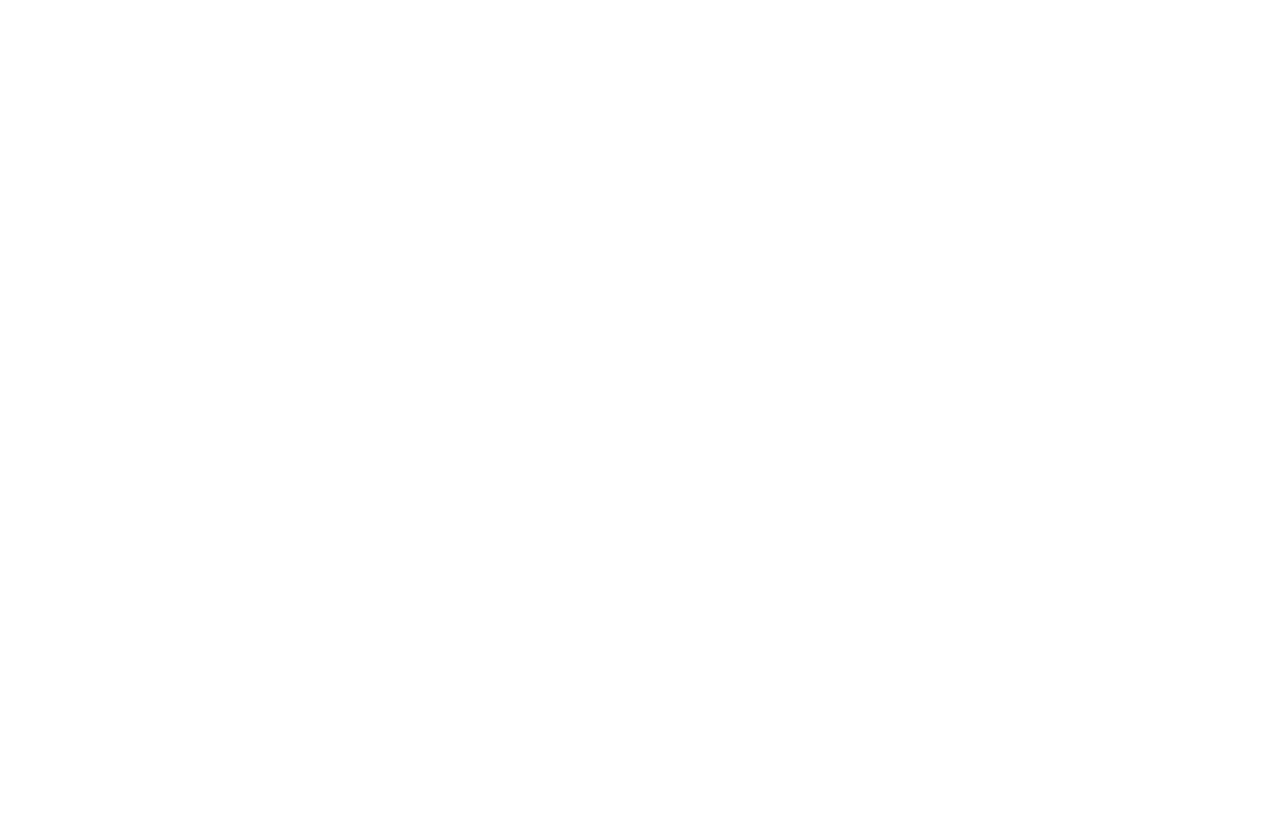
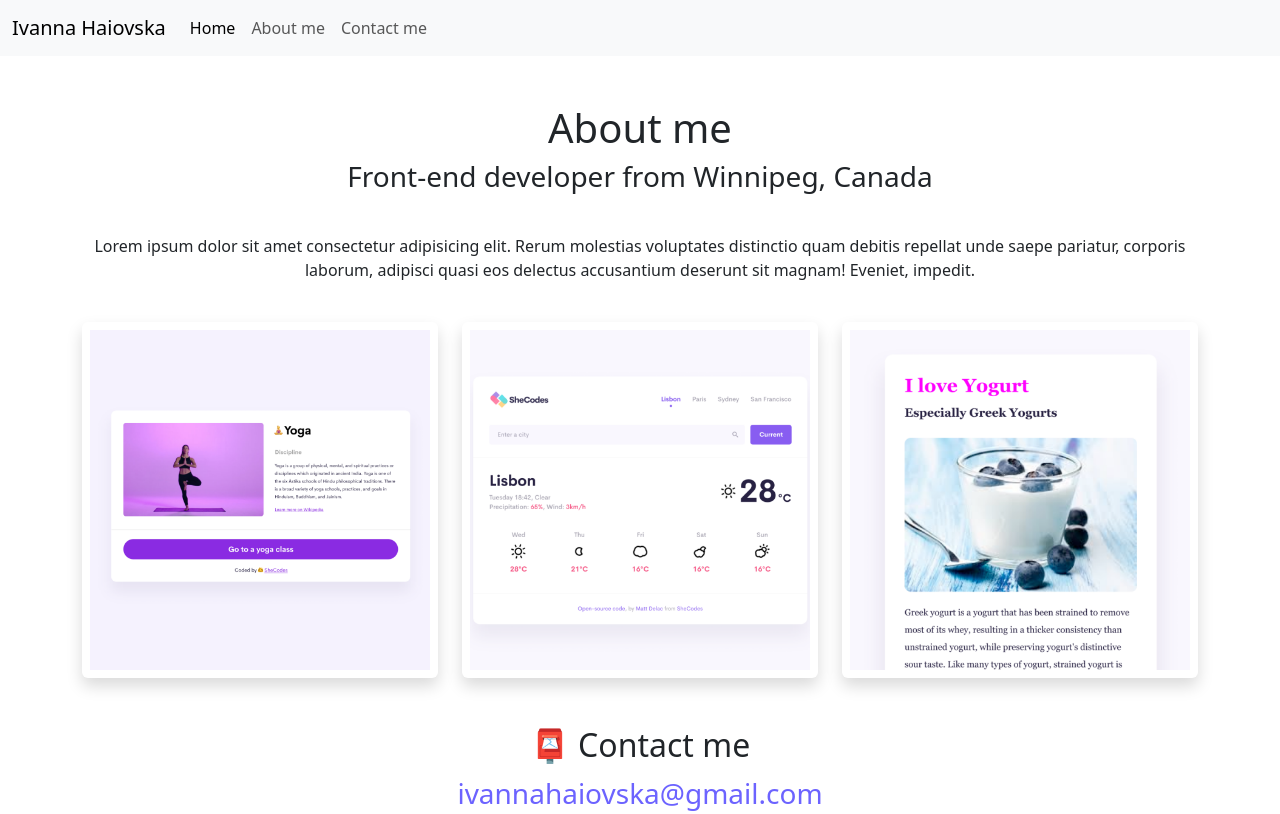
Before and after one commit to IvannaHaiovska/portfolio, a plain HTML site: page about.html in a window 1280 px wide. Drawn offline with nearby package versions, Linux system fonts and the light colour scheme.

Commit message:
about page added

```diff
--- a/about.html
+++ b/about.html
@@ -12,6 +12,57 @@
     </script>
 </head>
 <body>
-
+    <nav class="navbar navbar-expand-lg bg-body-tertiary">
+        <div class="container-fluid">
+            <a class="navbar-brand" href="#" title="home">Ivanna Haiovska</a>
+            <button class="navbar-toggler" type="button" data-bs-toggle="collapse"
+                data-bs-target="#navbarSupportedContent" aria-controls="navbarSupportedContent" aria-expanded="false"
+                aria-label="Toggle navigation">
+                <span class="navbar-toggler-icon"></span>
+            </button>
+            <div class="collapse navbar-collapse" id="navbarSupportedContent">
+                <ul class="navbar-nav me-auto mb-2 mb-lg-0">
+                    <li class="nav-item">
+                        <a class="nav-link active" aria-current="page" href="index.html" title="home">Home</a>
+                    </li>
+                    <li class="nav-item">
+                        <a class="nav-link" href="about.html" title="about me">About me</a>
+                    </li>
+                    <li class="nav-item">
+                        <a class="nav-link" href="about.html#contact" title="contact me">Contact me</a>
+                    </li>
+                </ul>
+            </div>
+        </div>
+    </nav>
+    <div class="container">
+        <h1 class="text-center mt-sm-5">About me</h1>
+        <h3 class="text-center">Front-end developer from Winnipeg, Canada</h3>
+        <div class="about-paragraphs">
+            <p class="text-center">
+                Lorem ipsum dolor sit amet consectetur adipisicing elit. Rerum
+                molestias voluptates distinctio quam debitis repellat unde saepe
+                pariatur, corporis laborum, adipisci quasi eos delectus accusantium
+                deserunt sit magnam! Eveniet, impedit.
+            </p>
+        </div>
+        <div class="row mb-5">
+            <div class="col-sm-4">
+                <img src="./images/yoga.png" alt="yoga project" class="img-fluid p-2 shadow rounded" />
+            </div>
+            <div class="col-sm-4">
+                <img src="./images/weather.png" alt="weather project" class="img-fluid p-2 shadow rounded" />
+            </div>
+            <div class="col-sm-4">
+                <img src="./images/yogurt.png" alt="yogurt project" class="img-fluid p-2 shadow rounded" />
+            </div>
+        </div>
+        <div id="contact">
+            <h2 class="text-center">📮 Contact me</h2>
+            <a href="mailto:ivannahaiovska@gmail.com" class="email-link" title="email">
+                ivannahaiovska@gmail.com
+            </a>
+        </div>
+    </div>
 </body>
 </html>
```
Also changed, not shown: index.html (+31 -12 lines).
